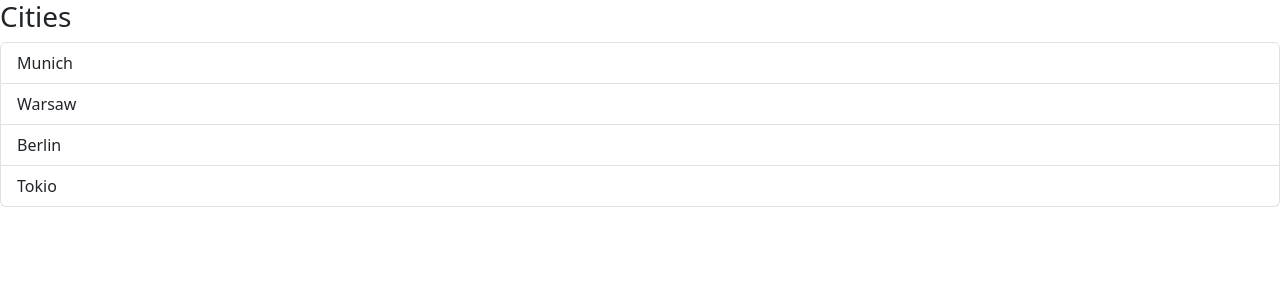
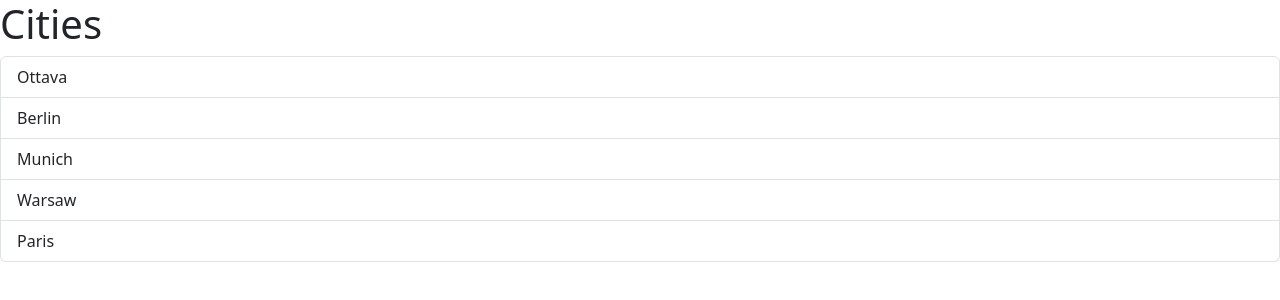
Before and after one commit to muminDev/PracticeWithReact, a React (Vite) app in the folder reactwithmosh/: page / in a window 1280 px wide. Shown: the top 300 px of the page. Built offline with nearby package versions, Linux system fonts and the light colour scheme.

Commit message:
list group created by using bootstrap

```diff
--- a/reactwithmosh/src/App.tsx
+++ b/reactwithmosh/src/App.tsx
@@ -1,10 +1,9 @@
-import ListGroup from "./components/ListGroup.tsx";
+import Listgroup from "./components/ListGroup.tsx";
 
 function App() {
-  const items = ["Munich", "Warsaw", "Berlin", "Tokio"];
   return (
     <div>
-      <ListGroup items={items} heading="Cities"/>
+      <Listgroup />
     </div>
   );
 }
--- a/reactwithmosh/src/components/ListGroup.tsx
+++ b/reactwithmosh/src/components/ListGroup.tsx
@@ -1,34 +1,18 @@
-import { useState } from "react";
-interface Props {
-  items: string[];
-  heading: string;
-}
+function Listgroup() {
+  const cities = ["Ottava", "Berlin", "Munich", "Warsaw", "Paris"];
 
-function ListGroup({ items, heading }: Props) {
-  const [selectedIndex, setSelectedIndex] = useState(-1);
+  const renderedList = cities.map((item, index) => (
+    <li key={index} className="list-group-item">
+      {item}
+    </li>
+  ));
 
   return (
     <>
-      <h3 className="ml-3">{heading}</h3>
-      <ul className="list-group">
-        {items.map((item, index) => (
-          <li
-            className={
-              selectedIndex === index
-                ? "list-group-item active"
-                : "list-group-item"
-            }
-            key={item}
-            onClick={() => {
-              setSelectedIndex(index);
-            }}
-          >
-            {item}
-          </li>
-        ))}
-      </ul>
+      <h1>Cities</h1>
+      <ul className="list-group">{renderedList}</ul>
     </>
   );
 }
 
-export default ListGroup;
+export default Listgroup;
```
Also changed, not shown: reactwithmosh/src/Message.tsx (deleted, +0 -11 lines), reactwithmosh/src/main.tsx (+7 -7 lines).
